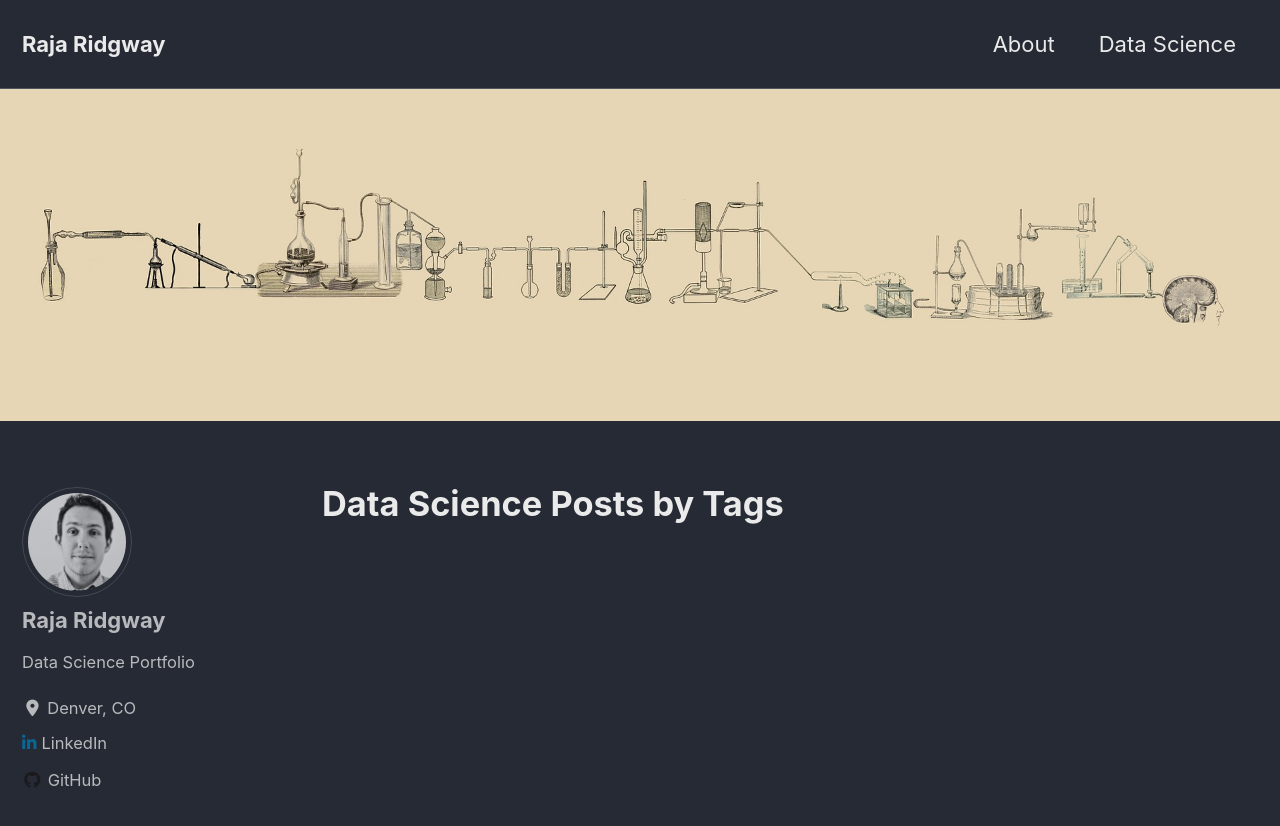
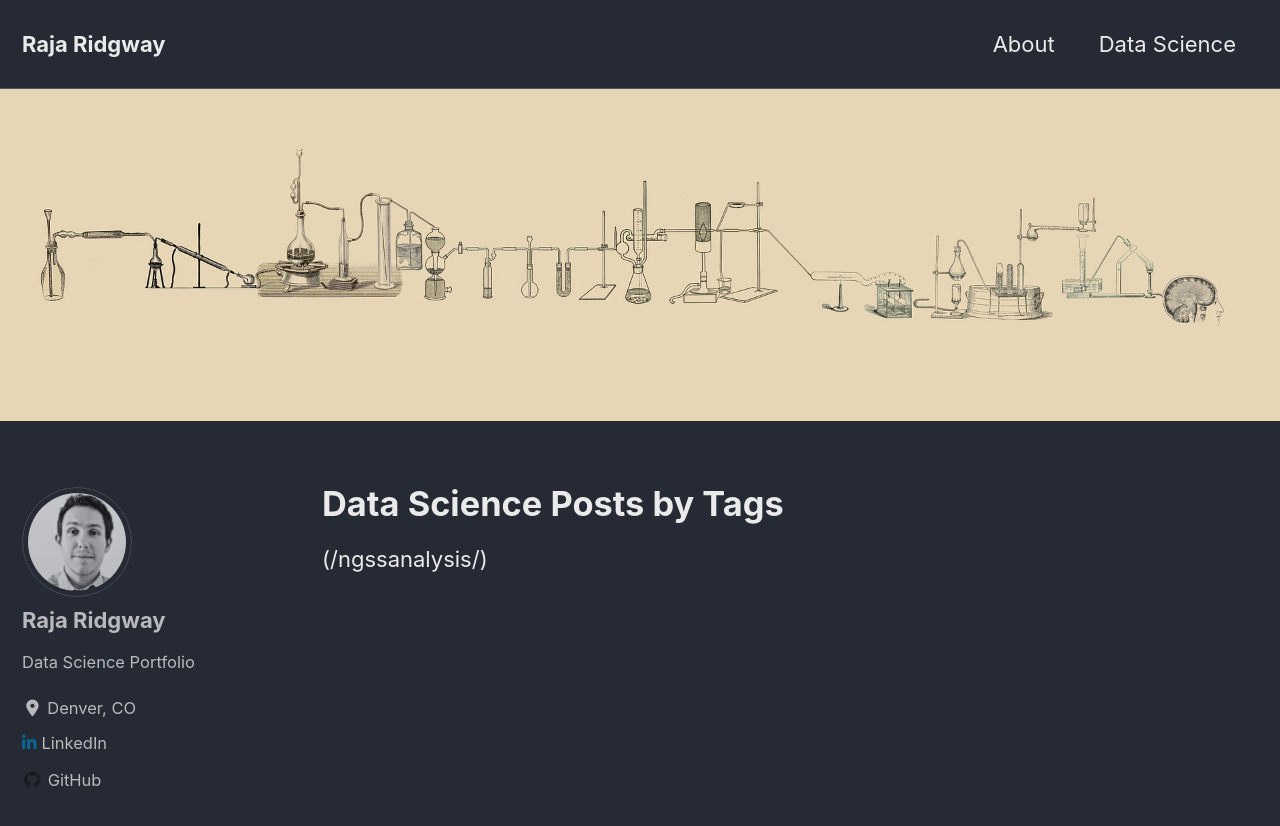
Before and after one commit to rajaridgway/rajaridgway.github.io, a Jekyll site: the page built from _pages/datascience.md, in a window 1280 px wide and 900 px high. Shown: the top 826 px of the window. Built offline with Jekyll 4.4.1, drawn with Linux system fonts in a browser that asks for light colours; cached includes are drawn as plain includes; nearby versions of some CDN libraries.

Commit message:
manual add of post

```diff
--- a/_pages/datascience.md
+++ b/_pages/datascience.md
@@ -7,8 +7,4 @@ header:
     image: "/images/lab.jpg"
 ---
 
-{%- for post in site.tags[include.taxonomy] -%}
-  {%- unless post.hidden -%}
-    {% include archive-single.html %}
-  {%- endunless -%}
-{%- endfor -%}
+({% link _posts/2020-04-01-ngssanalysis.md %})
```
